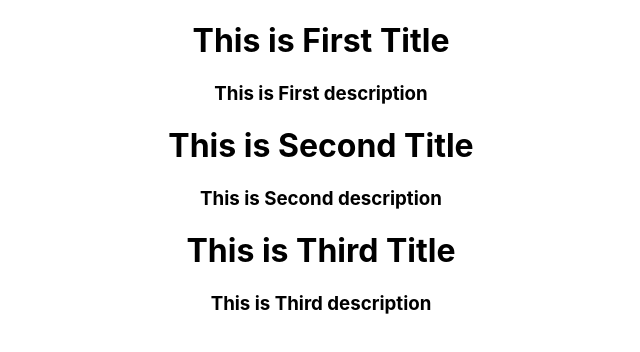
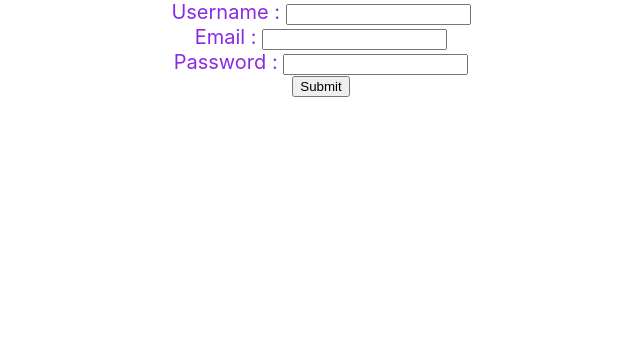
Before and after one commit to SUJAL-MANDALIA/BooK-e-Sell, a React (Create React App) app: page / in a window 1280 px wide. Shown: the top 352 px of the page, without its empty margins (319-959 px from the left). Built offline with nearby package versions, Linux system fonts and the light colour scheme.

Commit message:
Day 7 Task Completed

```diff
--- a/src/App.js
+++ b/src/App.js
@@ -4,13 +4,15 @@ import About from './components/About';
 import Change from './components/Change';
 import React ,{useState} from 'react';
 import List from './components/List';
+import LoginForm from './components/LoginForm';
 
 
 function App() {
   return (
     <div className="App">
       {/* <Home/> */}
-      <List/>
+      {/* <List/> */}
+      <LoginForm/>
     </div>
   );
 }
--- /dev/null
+++ b/src/components/LoginForm.js
@@ -0,0 +1,38 @@
+import React, { useState } from 'react'
+import './myStyles.css'
+
+function LoginForm() {
+    const [username, setUsername] = useState("")
+    const [email, setEmail] = useState("")
+    const [password, setPassword] = useState("")
+    const handleUsername = (event) => {
+        setUsername(event.target.value)
+    }
+    const handleEmail = (event) => {
+        setEmail(event.target.value)
+    }
+    const handlePassword = (event) => {
+        setPassword(event.target.value)
+    }
+    const handleSubmit = (event) =>{
+        alert(`Username : ${username} Email : ${email} Password : ${password}`)
+        event.preventDefault()
+    }
+    return (
+        <form onSubmit={handleSubmit}>
+            <div>
+                <label className='inputTags'>Username : </label>
+                <input type="text" value={username} onChange={handleUsername} /><br />
+                <label className='inputTags'>Email : </label>
+                <input type="email" value={email} onChange={handleEmail} /><br />
+                <label className='inputTags'>Password : </label>
+                <input type="password" value={password} onChange={handlePassword} />
+                <div>
+                <button type='submit'>Submit</button>
+                </div>
+            </div>
+        </form>
+    )
+}
+
+export default LoginForm
--- a/src/components/Title.js
+++ b/src/components/Title.js
@@ -1,11 +1,12 @@
 import React from 'react'
+import './myStyles.css'
 
  function Title(props) {
     const {title , description} = props
   return (
     <div>
-        <h1>{title}</h1>
-        <h3>{description}</h3>
+        <h1 className = 'title'>{title}</h1>
+        <h3 className='description'>{description}</h3>
     </div>
   )
 }
--- /dev/null
+++ b/src/components/myStyles.css
@@ -0,0 +1,11 @@
+.title{
+    color:orange;
+}
+.description{
+    color:aquamarine;
+}
+
+.inputTags{
+    color: blueviolet;
+    font-size:20px;
+}
```
